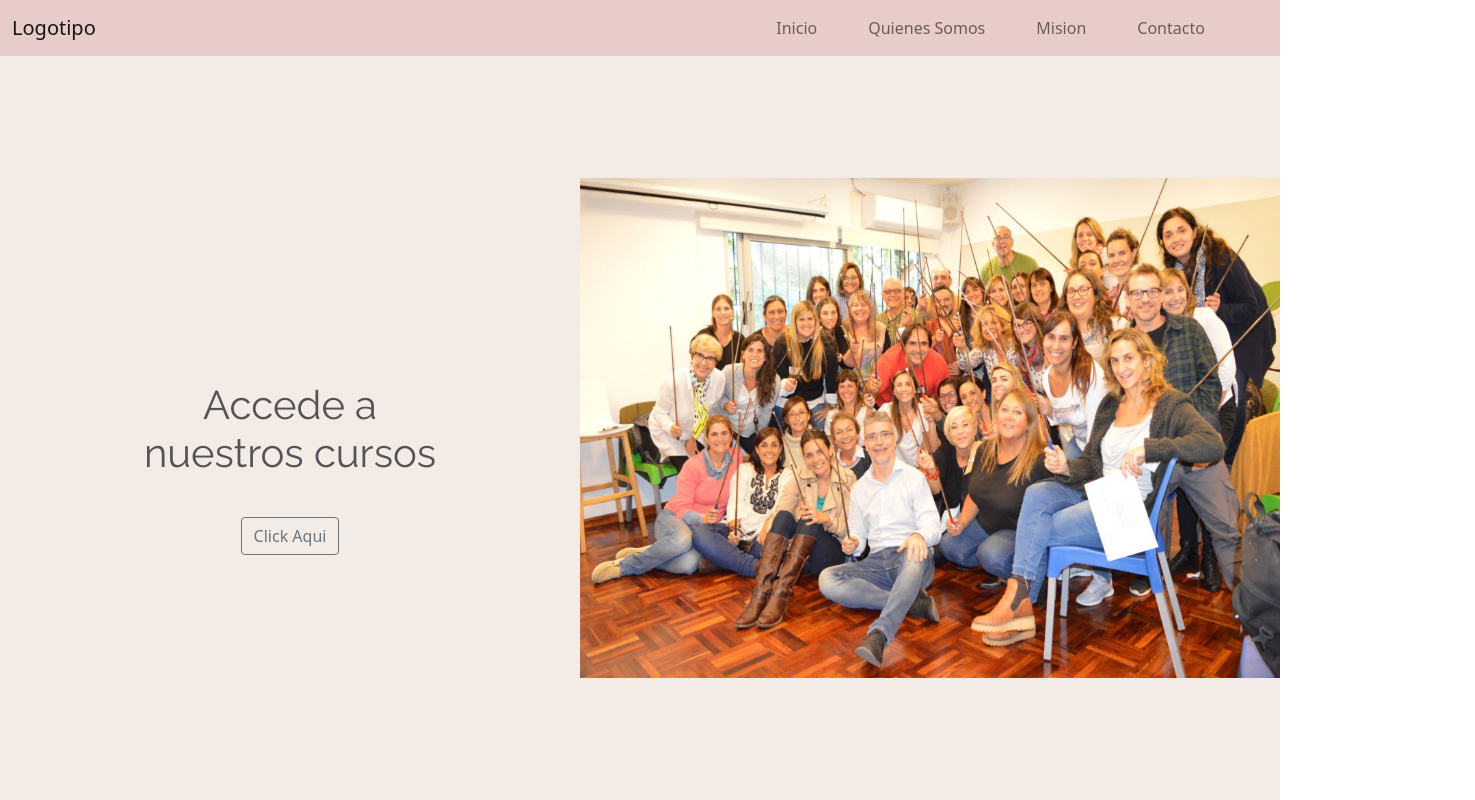
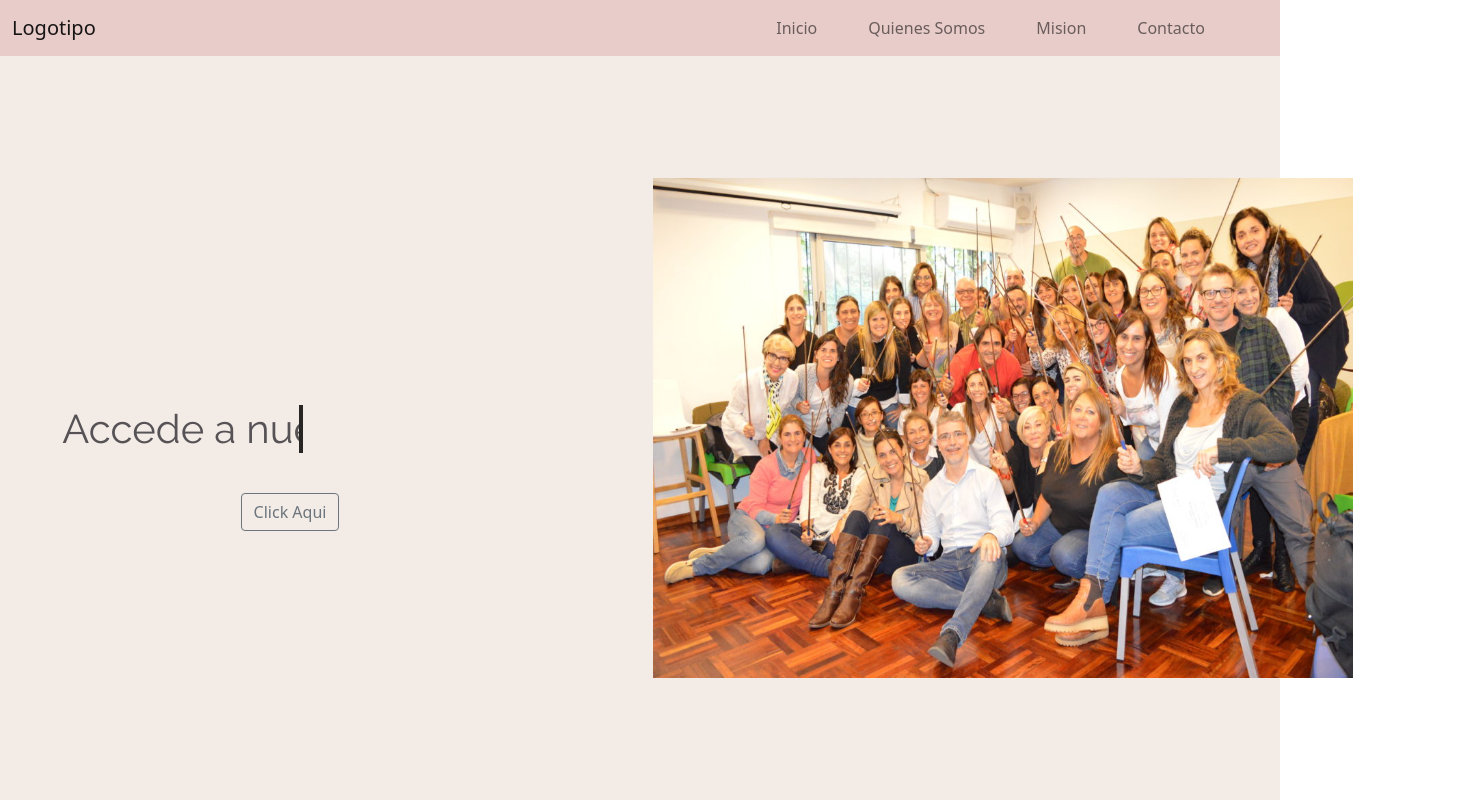
Before and after one commit to marioromero959/web-page-proyect, an Angular app: page / in a window 1280 px wide. Shown: the top 800 px of the page, 1475 px wide, since content can reach past the window. Built offline with nearby package versions, Linux system fonts and the light colour scheme.

Commit message:
Modificando el home

```diff
--- a/src/app/home/components/home.component.html
+++ b/src/app/home/components/home.component.html
@@ -9,7 +9,7 @@
 <section id="home">
 <div class="container">
     <div class="cabecera">
-    <h1>Accede a nuestros cursos</h1>
+    <h1>Accede a nuestro curso  .</h1>
     <button type="button" class="btn btn-outline-secondary ">Click Aqui</button>
     </div>
 <img src="../../../assets/psicologos.jpg" alt="Psicologia">
--- a/src/app/home/components/home.component.scss
+++ b/src/app/home/components/home.component.scss
@@ -13,13 +13,46 @@ padding:0px;
     margin:0px;
 }
 h1{
+    position: relative;
     margin-top: 80px;
     margin-bottom: 40px;
     text-align:center;
     font-family: 'Raleway', sans-serif;
-    // font-family: 'Karla', sans-serif;
     color: #565255;
+    width: max-content;
 }
+h1::before,
+h1::after{
+    content: '';
+    top: 0;
+    bottom: 0;
+    left: 0;
+    right: 0;
+    position: absolute;
+}
+h1::before{
+    background: #f2ebe6;
+    animation: typewriter 4s steps(25) infinite forwards;
+}
+h1::after{
+    width: 0.105em;
+    background: #000;
+    animation: typewriter 4s steps(25) infinite forwards,
+    blink 500ms steps(25) forwards infinite;
+}
+
+@keyframes typewriter{
+    to{
+        left: 100%;
+    }
+}
+@keyframes blink{
+    to{
+        background: transparent;
+    }
+}
+
+
 .container{
     max-width: 100%;
     height: 100vh;
@@ -40,6 +73,8 @@ h1{
         height: 500px;
         }
 }
+
+
 
 //Seccion Quienes Somos
 .bg h3{
```
Lines whose indentation alone changed are shown as unchanged.
